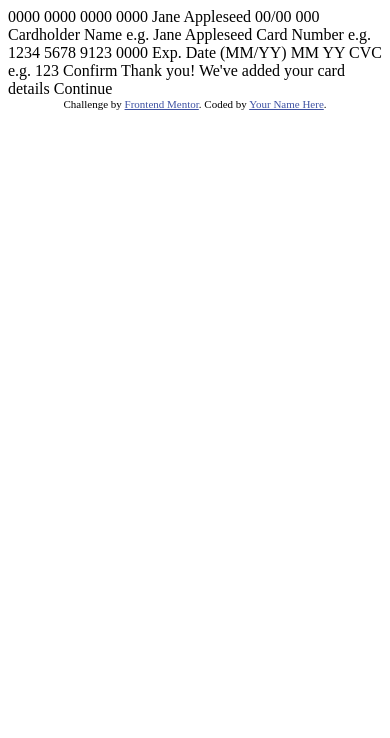
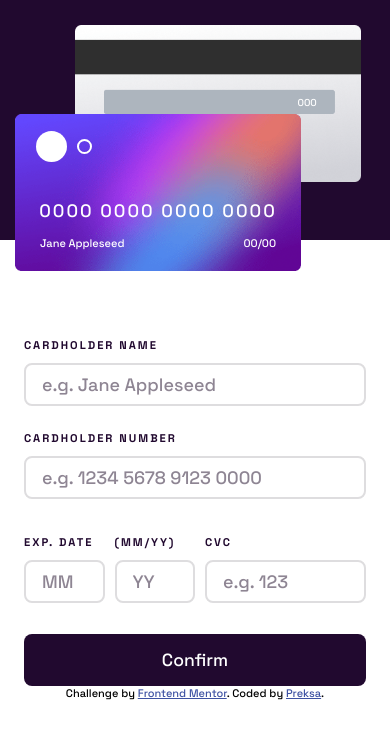
Before and after one commit to prexsa/interactive-card-details-form, a plain HTML site: page index.html in a window 390 px wide. Drawn offline with Linux system fonts and the light colour scheme.

Commit message:
mobile layout

```diff
--- a/index.html
+++ b/index.html
@@ -1,51 +1,144 @@
-<!DOCTYPE html>
+<!doctype html>
 <html lang="en">
   <head>
-  <meta charset="UTF-8">
-  <meta name="viewport" content="width=device-width, initial-scale=1.0"> <!-- displays site properly based on user's device -->
+    <meta charset="UTF-8" />
+    <meta name="viewport" content="width=device-width, initial-scale=1.0" />
+    <!-- displays site properly based on user's device -->
 
-  <link rel="icon" type="image/png" sizes="32x32" href="./images/favicon-32x32.png">
+    <link
+      rel="icon"
+      type="image/png"
+      sizes="32x32"
+      href="./images/favicon-32x32.png"
+    />
+    <link rel="preconnect" href="https://fonts.googleapis.com" />
+    <link rel="preconnect" href="https://fonts.gstatic.com" crossorigin />
+    <link
+      href="https://fonts.googleapis.com/css2?family=Space+Grotesk:wght@300..700&display=swap"
+      rel="stylesheet"
+    />
+    <link rel="stylesheet" type="text/css" href="styles.css" />
 
     <title>Frontend Mentor | Interactive card details form</title>
 
     <!-- Feel free to remove these styles or customise in your own stylesheet 👍 -->
     <style>
-    .attribution { font-size: 11px; text-align: center; }
-    .attribution a { color: hsl(228, 45%, 44%); }
+      .attribution {
+        font-size: 11px;
+        text-align: center;
+      }
+      .attribution a {
+        color: hsl(228, 45%, 44%);
+      }
     </style>
   </head>
   <body>
-
-  0000 0000 0000 0000
-  Jane Appleseed
-  00/00
-
-  000
-
-  Cardholder Name
-  e.g. Jane Appleseed
-
-  Card Number
-  e.g. 1234 5678 9123 0000
-
-  Exp. Date (MM/YY)
-  MM
-  YY
-
-  CVC
-  e.g. 123
-
-  Confirm
+    <div class="main-wrapper">
+      <div class="images-container">
+        <div class="img-wrapper">
+          <img
+            class="bg-card-back"
+            src="./images/bg-card-back.png"
+            alt="cc back image"
+          />
+          <div class="overlay-text-card-back">000</div>
+        </div>
+        <div class="img-wrapper">
+          <img
+            class="bg-card-front"
+            src="./images/bg-card-front.png"
+            alt="cc front image"
+          />
+          <div class="overlay-text-card-front">
+            <div class="cc-logo-container">
+              <div class="circle"></div>
+              <div class="ring"></div>
+            </div>
+            <div class="overlay-text-wrapper">
+              <div class="cc-default-zeros">0000 0000 0000 0000</div>
+              <div class="cc-identity">
+                <div>Jane Appleseed</div>
+                <div>00/00</div>
+              </div>
+            </div>
+          </div>
+        </div>
+      </div>
+      <div class="form-wrapper">
+        <form action="">
+          <div class="form-item">
+            <label for="cardName">cardholder name</label>
+            <br />
+            <input
+              type="text"
+              id="cardName"
+              name="cardName"
+              value=""
+              placeholder="e.g. Jane Appleseed"
+            />
+          </div>
+          <div class="form-item">
+            <label for="cardNumber">cardholder number</label>
+            <br />
+            <input
+              type="text"
+              id="cardNumber"
+              name="cardNumber"
+              value=""
+              placeholder="e.g. 1234 5678 9123 0000"
+            />
+          </div>
+          <div class="form-item">
+            <div class="card-details">
+              <div class="form-item">
+                <label for="month">exp. date</label>
+                <br />
+                <input
+                  type="text"
+                  id="month"
+                  name="month"
+                  value=""
+                  placeholder="MM"
+                />
+              </div>
+              <div class="form-item">
+                <label for="year">(mm/yy)</label>
+                <br />
+                <input
+                  type="text"
+                  id="year"
+                  name="year"
+                  value=""
+                  placeholder="YY"
+                />
+              </div>
+              <div class="add-flex-grow form-item">
+                <label for="cvc">cvc</label>
+                <br />
+                <input
+                  type="text"
+                  id="cvc"
+                  name="cvc"
+                  value=""
+                  placeholder="e.g. 123"
+                />
+              </div>
+            </div>
+          </div>
+          <button class="btn-confirm">Confirm</button>
+        </form>
+      </div>
+    </div>
 
     <!-- Completed state start -->
 
-  Thank you!
-  We've added your card details
-  Continue
+    <!-- Thank you! We've added your card details Continue -->
 
     <div class="attribution">
-    Challenge by <a href="https://www.frontendmentor.io?ref=challenge" target="_blank">Frontend Mentor</a>.
-    Coded by <a href="#">Your Name Here</a>.
+      Challenge by
+      <a href="https://www.frontendmentor.io?ref=challenge" target="_blank"
+        >Frontend Mentor</a
+      >. Coded by <a href="#">Preksa</a>.
     </div>
   </body>
 </html>
--- /dev/null
+++ b/styles.css
@@ -0,0 +1,150 @@
+* {
+  font-family: "Space Grotesk", sans-serif;
+  font-optical-sizing: auto;
+  font-weight: 500;
+  font-style: normal;
+  box-sizing: border-box;
+}
+body {
+  margin: 0;
+}
+input,
+button {
+  width: 100%;
+  box-sizing: border-box;
+  border-radius: 8px;
+}
+button {
+  border-color: transparent;
+}
+input[type="text"] {
+  padding: 14px 16px;
+}
+input::placeholder {
+  color: hsl(279, 6%, 55%);
+}
+.images-container {
+  background-color: hsl(278, 68%, 11%);
+  height: 240px;
+}
+.img-wrapper {
+  position: relative;
+  display: inline-block;
+}
+.img-wrapper img,
+.overlay-text-card-front {
+  height: 157px;
+  width: 286px;
+  display: block;
+}
+.bg-card-back {
+  position: relative;
+  top: 25px;
+  left: calc(275px - 200px);
+  float: right;
+}
+.overlay-text-card-back {
+  position: absolute;
+  top: 61%;
+  left: 104%;
+  font-size: 10px;
+  color: hsl(0, 0%, 100%);
+}
+.bg-card-front {
+  position: relative;
+  top: -48px;
+  left: 15px;
+}
+.overlay-text-card-front {
+  position: absolute;
+  top: -48px;
+  left: 15px;
+}
+.cc-logo-container {
+  position: absolute;
+  display: flex;
+  justify-content: flex-start;
+  align-items: center;
+  column-gap: 10px;
+  top: 17px;
+  left: 21px;
+}
+.circle {
+  width: 31px;
+  height: 31px;
+  background-color: hsl(0, 0%, 100%);
+  border-radius: 50%;
+}
+.ring {
+  width: 15px;
+  height: 15px;
+  background-color: transparent;
+  border-radius: 50%;
+  border: 2px solid white;
+}
+.overlay-text-wrapper {
+  position: absolute;
+  margin: 0 auto;
+  width: 100%;
+  text-align: center;
+  top: 85px;
+  color: hsl(0, 0%, 100%);
+}
+.cc-default-zeros {
+  letter-spacing: 2px;
+  font-size: 18px;
+  height: 15px;
+}
+.cc-identity {
+  display: flex;
+  justify-content: space-between;
+  font-size: 11px;
+  margin: 22px 25px 0px;
+}
+.form-wrapper {
+  padding: 0 24px;
+  margin-top: 93px;
+}
+.form-item {
+  margin: 11px 0;
+}
+.form-item > label {
+  font-size: 0.7em;
+  letter-spacing: 2px;
+  color: hsl(278, 68%, 11%);
+  text-transform: uppercase;
+  font-weight: bold;
+}
+.form-item > input {
+  margin: 9px 0;
+  height: 43px;
+  border-color: hsl(270, 3%, 87%);
+  border-style: solid;
+  font-size: 18px;
+}
+.card-details {
+  display: flex;
+  flex-wrap: nowrap;
+  /*border: 1px solid;*/
+  /*max-width: 100%;*/
+  column-gap: 10px;
+}
+.card-details > div:nth-child(1),
+.card-details > div:nth-child(2) {
+  width: 25%;
+}
+
+.card-details > div:nth-child(3) {
+  width: 50%;
+}
+.btn-confirm {
+  font-size: 1.1em;
+  height: 52px;
+  background-color: hsl(278, 68%, 11%);
+  color: hsl(0, 0%, 100%);
+}
+
+@media screen and (max-width: 375px) {
+  body {
+  }
+}
```
Lines whose indentation alone changed are shown as unchanged.
